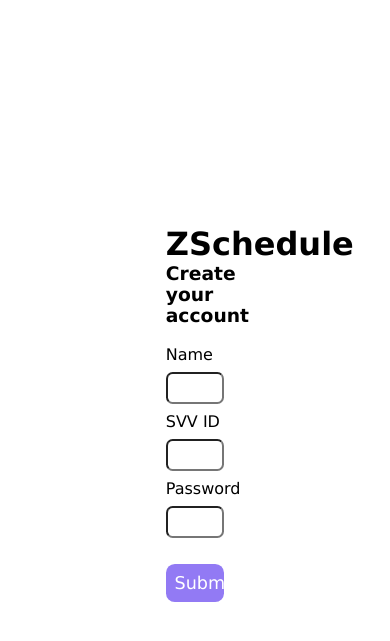
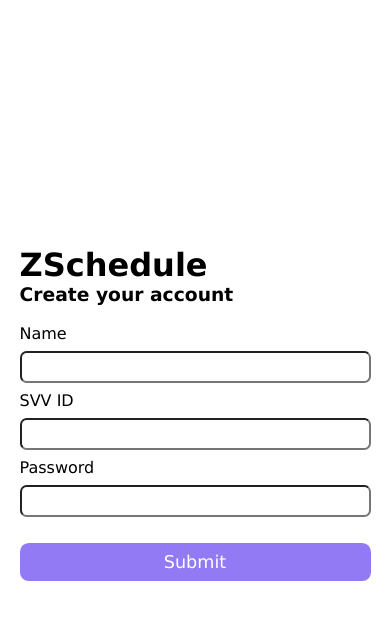
Before and after one commit to GautamVG/wp-ia, a PHP site: page /path/pages/signup.php in a window 390 px wide. Shown: the top 641 px of the page. Run offline with PHP 8.4, Linux system fonts and the light colour scheme.

Commit message:
Made slightly responsive

```diff
--- a/src/styles/signup.css
+++ b/src/styles/signup.css
@@ -1,5 +1,11 @@
 .container {
-	width: 15vw;
+	min-width: 20vw;
+}
+
+@media (max-width: 480px) {
+	.container {
+		min-width: 90vw;
+	}
 }
 
 h3 {
```
Also changed, not shown: src/styles/home.css (+7 -1 lines), src/styles/login.css (+7 -1 lines).
